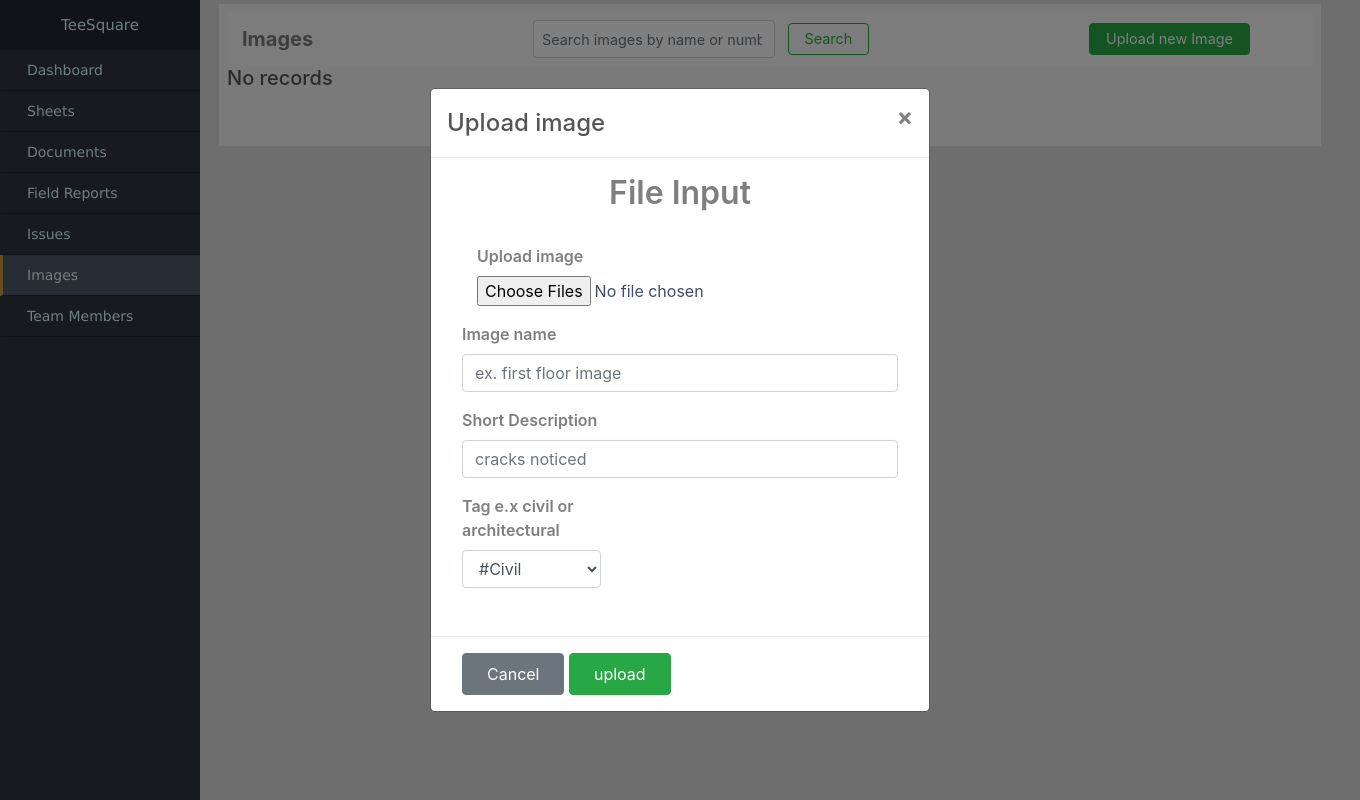
After one commit to mutumakeffa/TeeSquare, a Flask app: page /images in a window 1360 px wide, after a click on "Upload new Image". The commit adds this page. Run offline with Flask 2, Linux system fonts and the light colour scheme; data that the repository does not hold is empty; some libraries are stand-ins or nearby versions.

Commit message:
added images template

```diff
--- a/templates/Dashboard2.html
+++ b/templates/Dashboard2.html
@@ -40,7 +40,7 @@
                     </li>
 
                     <li>
-                      <a href="#" class="pl-4"> Images </a>
+                        <a href="/images" class="pl-4"> Images </a>
                     </li>
 
                     <li>
--- /dev/null
+++ b/templates/Images.html
@@ -0,0 +1,309 @@
+<!DOCTYPE html>
+<html lang="en">
+<head>
+    <title>images</title>
+    <meta charset="UTF-8">
+    <meta name="viewport" content="width=device-width, initial-scale=1, shrink-to-fit=no">
+    <link rel="stylesheet" href="https://maxcdn.bootstrapcdn.com/bootstrap/4.1.0/css/bootstrap.min.css">
+    <script src="https://ajax.googleapis.com/ajax/libs/jquery/3.3.1/jquery.min.js"></script>
+    <script src="https://cdnjs.cloudflare.com/ajax/libs/popper.js/1.14.0/umd/popper.min.js"></script>
+    <script src="https://maxcdn.bootstrapcdn.com/bootstrap/4.1.0/js/bootstrap.min.js"></script>
+</head>
+<body>
+<div class="nav-side-menu">
+    <div class="brand">TeeSquare</div>
+    <!--  In Bootstrap, collapsibles are useful when you want to hide and show large amount of content. This is by inputing class collapse   -->
+    <!--  To control (show/hide) the collapsible content, add the data-toggle="collapse" attribute to an <a> or a <button> element. Then add the data-target="#id" attribute to connect the button with the collapsible content (<div id="demo">).  -->
+    <!-- <i class="toggle-btn" data-toggle="collapse" data-target="#menu-content"></i> -->
+    <img src="../static/menu_icon_3.png" alt="Main menu" class="toggle-btn" data-toggle="collapse"
+         data-target="#menu-content">
+    <div class="menu-list">
+        <ul id="menu-content" class="menu-content collapse out">
+            <li>
+                <a href="/Dashboard" class="pl-4"> Dashboard </a>
+            </li>
+
+            <li>
+                <a href="/sheetsDashboard" class="pl-4"> Sheets </a>
+            </li>
+
+            <li>
+                <a href="#" class="pl-4"> Documents </a>
+            </li>
+
+            <li>
+                <a href="#" class="pl-4"> Field Reports </a>
+            </li>
+
+            <li>
+                <a href="#" class="pl-4"> Issues </a>
+            </li>
+
+            <li class="active">
+                <a href="/images" class="pl-4"> Images </a>
+            </li>
+
+            <li>
+                <a href="/team" class="pl-4"> Team Members</a>
+            </li>
+        </ul>
+    </div>
+</div>
+
+<!-- Div for the main section -->
+<!-- This is where most of the elements will be -->
+
+<div class="container" id="main_section">
+    <main class="m-1 p-2" style="background:whitesmoke; color: #555555;">
+        <nav class="navbar navbar-light bg-light p-0 ">
+            <div class="container-fluid">
+                        <span class="navbar-text">
+                            <h5 class=" p-0 m-0" style="font-weight: bold">Images</h5>
+                        </span>
+                <span class="navbar-text">
+                            <form action="/search" method="post" class="form-inline p-0 m-0 justify-content-center">
+                            <div>
+                                <input class="form-control  form-group-lg mr-sm-2 p-1 pl-2 pr-2" type="search"
+                                       placeholder="Search images by name or number" aria-label="Search"
+                                       style="text-align: center; font-size: .9rem; " name="search">
+                                <button class="btn btn-outline-success my-2 my-sm-0 p-1 pl-3 pr-3" type="submit"
+                                        style="font-size: .9rem">Search</button>
+                            </div>
+                            </form>
+                        </span>
+                <span class="navbar-text">
+                            <button class="btn btn-success p-1 pl-3 pr-3 mr-5" style="font-size: .9rem"
+                                    data-toggle="modal" data-target="#myModal">Upload new Image</button>
+                        </span>
+            </div>
+        </nav>
+
+        <!-- Modal one -->
+        <div class="modal fade" id="myModal">
+            <div class="modal-dialog modal-dialog-centered modal-md">
+                <div class="modal-content">
+
+                    <!-- Modal Header -->
+                    <div class="modal-header">
+                        <h4 class="modal-title">Upload image</h4>
+                        <button type="button" class="close" data-dismiss="modal">&times;</button>
+                    </div>
+
+                    <!-- Modal body -->
+                    <form action="/add_image" method="post" enctype="multipart/form-data">
+                        <div class="modal-body">
+                            <div class="container">
+                                <div class="row">
+                                    <!--<div class="col-lg-8 col-sm-12 col-11 main-section"> -->
+                                    <div class="col-md-12 col-md-8 col-sm-12 main-section">
+                                        <h1 class="text-center"
+                                            style="font-size:32px; font-weight: 600; color: rgba(0,0,0,0.5);">File
+                                            Input </h1><br>
+                                        <div class="form-group">
+                                            <!--  inputs for the sheet     -->
+                                            <div class="form-group col-md-12">
+                                                <label for="Image_upload"
+                                                       style="font-weight: 600; color: rgba(0,0,0,0.5);">Upload
+                                                    image</label>
+                                                <br/>
+                                                <input name="file" type="file" multiple class="file"
+                                                       data-overwrite-initial="false" data-min-file-count="2"
+                                                       style="color: #3f4c6b">
+                                            </div>
+
+                                            <div class="form-row">
+                                                <div class="form-group col-md-12">
+                                                    <label for="image_name"
+                                                           style="font-weight: 600; color: rgba(0,0,0,0.5);">Image
+                                                        name</label>
+                                                    <input name="image_name" class="form-control" id="image_name"
+                                                           placeholder="ex. first floor image">
+                                                </div>
+                                            </div>
+
+                                            <div class="form-group">
+                                                <label for="Description"
+                                                       style="font-weight: 600; color: rgba(0,0,0,0.5);">Short
+                                                    Description</label>
+                                                <input name="image_desc" type="text" class="form-control"
+                                                       id="image_desc" placeholder="cracks noticed">
+                                            </div>
+
+                                            <div class="form-row">
+                                                <div class="form-group col-md-4">
+                                                    <label for="Tag" style="font-weight: 600; color: rgba(0,0,0,0.5);">Tag
+                                                        e.x civil or architectural</label>
+                                                    <select name="tag" id="tag" class="form-control">
+                                                        <option selected>#Civil</option>
+                                                        <option>#Architectural</option>
+                                                        <option>#Electrical</option>
+                                                        <option>#Other</option>
+                                                    </select>
+                                                </div>
+                                            </div>
+                                        </div>
+                                    </div>
+                                </div>
+                            </div>
+                        </div>
+
+                        <!-- Modal footer -->
+                        <div class="modal-footer">
+                            <div class="container">
+                                <button type="button" class="btn btn-secondary p-2 pl-4 pr-4" data-dismiss="modal">
+                                    Cancel
+                                </button>
+                                <button type="submit" class="btn btn-success p-2 pl-4 pr-4">upload</button>
+                            </div>
+                        </div>
+                    </form>
+                </div>
+            </div>
+        </div>
+        <!-- End of Modal one section -->
+
+        <!-- Section for display images -->
+        <h5>{{ msg }}</h5>
+        <section class="row mt-5">
+            {% for row in data %}
+                <div class="col-md-3">
+                    <div class="card">
+                        <img src="../static/uploads/{{ row[1] }}" class="img-fluid" alt="Image">
+                        <div class="card-body">
+                            Image name: {{ row[2] }}
+                            description: {{ row[3] }}
+                        </div>
+                    </div>
+                    <a href="#" class="btn btn-primary mt-3">View image</a>
+                </div>
+
+            {% endfor %}
+        </section>
+        <!-- End of display images -->
+    </main>
+</div>
+</body>
+
+<!-- CSS styles are added below -->
+<style>
+    .nav-side-menu {
+        overflow: auto;
+        font-family: verdana;
+        font-size: 14px;
+        font-weight: 200;
+        background-color: #2e353d;
+        position: fixed;
+        top: 0px;
+        width: 200px;
+        height: 100%;
+        color: #e1ffff;
+        margin-left: 0px;
+    }
+
+    .nav-side-menu .brand {
+        background-color: #23282e;
+        line-height: 50px;
+        display: block;
+        text-align: center;
+        font-size: 15px;
+    }
+
+    .nav-side-menu .toggle-btn {
+        display: none;
+    }
+
+    .nav-side-menu ul, .nav-side-menu li {
+        list-style: none;
+        padding: 0px;
+        margin: 0 auto;
+        line-height: 40px;
+        cursor: pointer;
+    }
+
+    .nav-side-menu ul .active,
+    .nav-side-menu li .active {
+        border-left: 3px solid #d19b3d;
+        background-color: #4f5b69;
+    }
+
+    .nav-side-menu li {
+        padding-left: 0px;
+        border-left: 3px solid #2e353d;
+        border-bottom: 1px solid #23282e;
+    }
+
+    .nav-side-menu li a {
+        text-decoration: none;
+        color: #e1ffff;
+        display: block; /*this element will increase the clickable area */
+    }
+
+    .nav-side-menu li:hover {
+        border-left: 3px solid #d19b3d;
+        background-color: #4f5b69;
+        -webkit-transition: all 1s ease;
+        -moz-transition: all 1s ease;
+        -o-transition: all 1s ease;
+        -ms-transition: all 1s ease;
+        transition: all 1s ease;
+    }
+
+    @media (max-width: 767px) {
+        .nav-side-menu {
+            position: relative;
+            width: 100%;
+            margin-bottom: 10px;
+        }
+
+        .nav-side-menu .toggle-btn {
+            display: block;
+            cursor: pointer;
+            position: absolute;
+            right: 10px;
+            top: 2px;
+            z-index: 10 !important;
+            padding: 8px;
+            padding-bottom: 0px;
+            margin-bottom: 10px;
+            /*background-color: #ffffff;*/
+            /*color: #000;*/
+            width: 50px;
+            /*text-align: center;*/
+        }
+
+        .brand {
+            text-align: left !important;
+            font-size: 22px;
+            padding-left: 20px;
+            line-height: 50px !important;
+        }
+
+        main {
+            /*margin: 50px;*/
+            background-color: white;
+            margin-left: -200px;
+        }
+
+    }
+
+    @media (min-width: 767px) {
+        .nav-side-menu .menu-list .menu-content {
+            display: block;
+        }
+
+        #main_section {
+            margin-left: 200px;
+        }
+
+    }
+
+    body {
+        margin: 0px;
+        padding: 0px;
+        background: #DCDCDC;
+
+    }
+
+</style>
+
+</html>
--- a/templates/SheetsDashboard.html
+++ b/templates/SheetsDashboard.html
@@ -27,15 +27,15 @@
                     </li>
 
                     <li>
-                        <a href="/documents" class="pl-4"> Documents </a>
+                        <a href="#" class="pl-4"> Documents </a>
                     </li>
 
                     <li>
-                        <a href="/reports" class="pl-4"> Field Reports </a>
+                        <a href="#" class="pl-4"> Field Reports </a>
                     </li>
 
                     <li>
-                        <a href="/issues" class="pl-4"> Issues </a>
+                        <a href="#" class="pl-4"> Issues </a>
                     </li>
 
                     <li>
```
Also changed, not shown: app2.py (+51 -3 lines), templates/Dashboard.html (deleted, +0 -185 lines).
